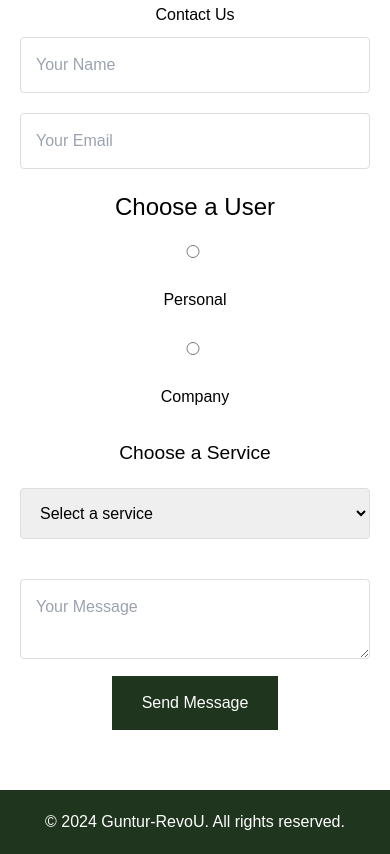
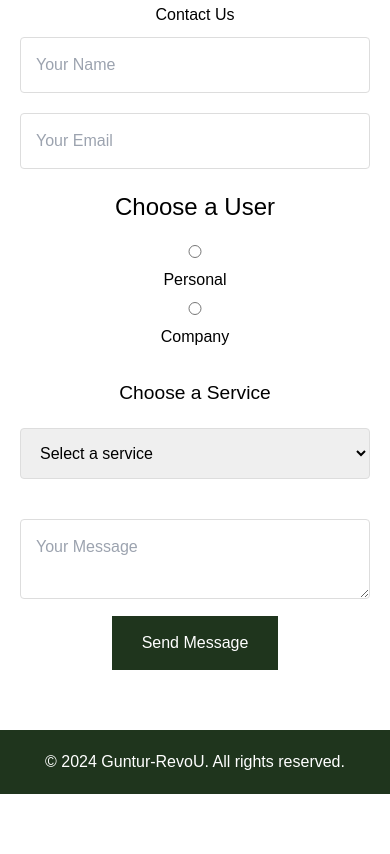
Before and after one commit to thegoner24/final-assignment, a plain HTML site: page index.html in a window 390 px wide. Shown: the part 4353-5207 px from the top of the page. After the commit the page ends 5147 px from the top, so only its background shows below. Drawn offline with nearby package versions, Linux system fonts and the light colour scheme.

Commit message:
change reolution of img in team member

```diff
--- a/style/style.css
+++ b/style/style.css
@@ -372,16 +372,6 @@ nav {
     margin-bottom: 10px;
 }
 
-.radio-group {
-    display: flex;
-    justify-content: center;
-    align-items: center;
-    gap: 20px
-}
-
-.radio-group input[type="radio"] {
-    margin-right: 5px;
-}
 
 .service-selection {
     text-align: center;
@@ -488,7 +478,7 @@ footer {
     }
 
     .member img {
-        width: 60%;
+        width: 29%;
     }
 
     .member h3 {
@@ -519,7 +509,7 @@ footer {
     }
 
     .member img {
-        width: 50%;
+        width: 40%;
     }
 }
 
```
